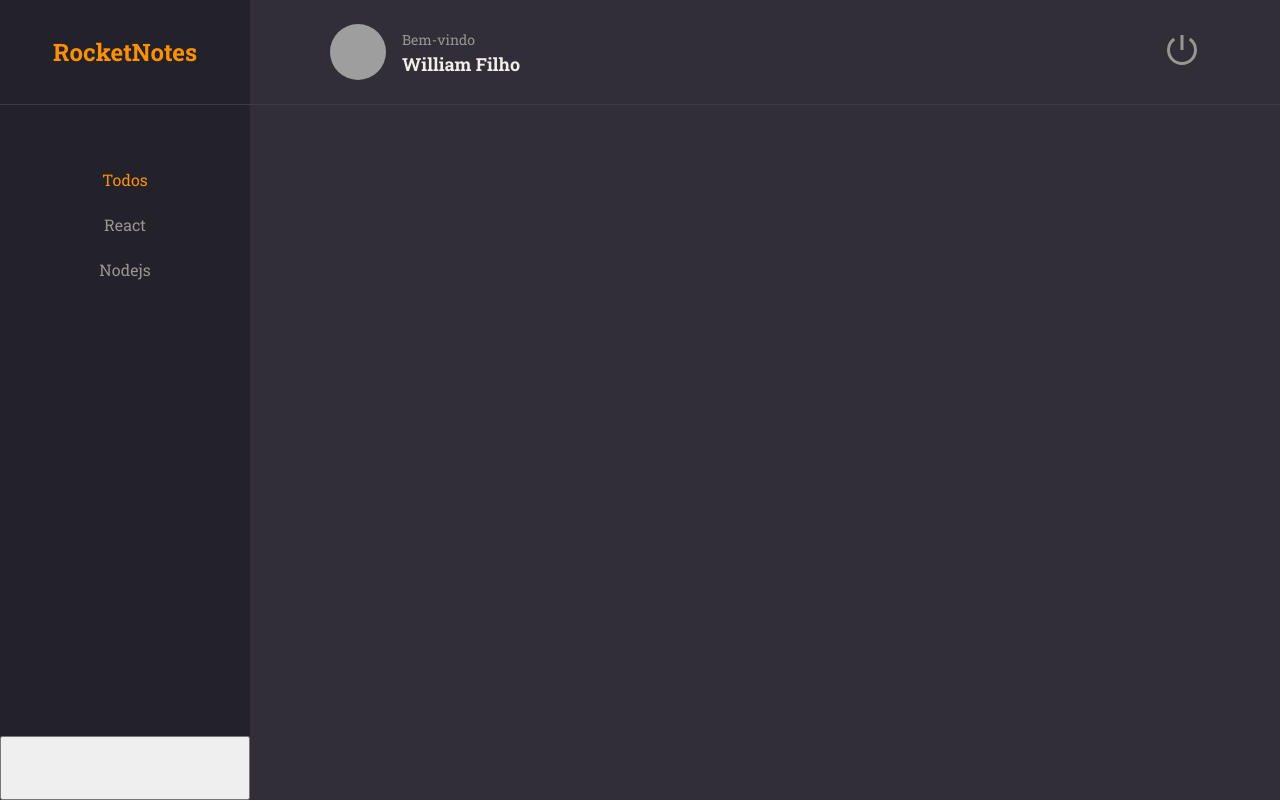
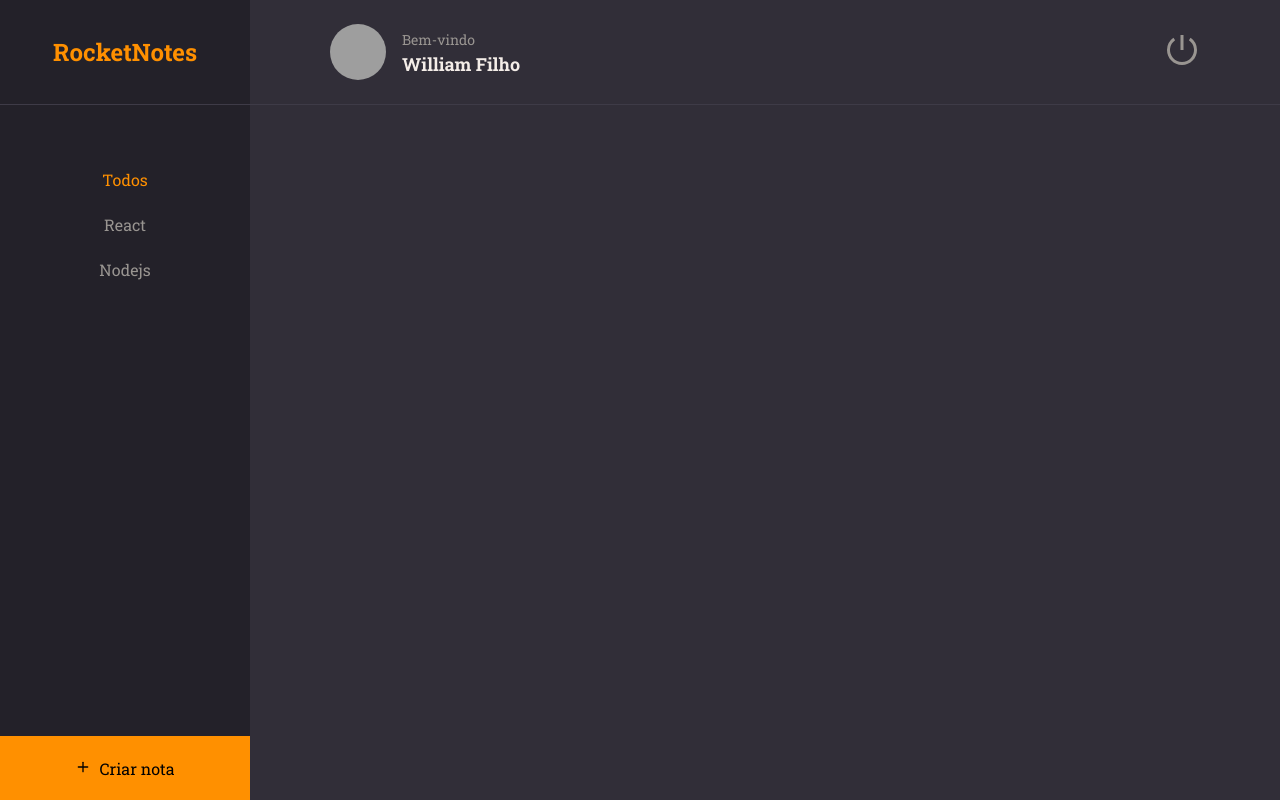
Before and after one commit to WilliamFilh0/RocketNotes_React, a React (Vite) app: page / in a window 1280 px wide. Built offline with nearby package versions, Linux system fonts and the light colour scheme; grey boxes are pictures that could not be loaded.

Commit message:
Botão criar nota

```diff
--- a/src/pages/Home/index.jsx
+++ b/src/pages/Home/index.jsx
@@ -1,3 +1,4 @@
+import { FiPlus } from 'react-icons/fi'
 import { Container, Brand, Menu, Search, Content, NewNote } from './styles';
 
 import { Header } from '../../components/Header';
@@ -28,6 +29,9 @@ export function Home() {
 
       <NewNote>
 
+        <FiPlus/>
+        Criar nota
+
       </NewNote>
 
 
--- a/src/pages/Home/styles.js
+++ b/src/pages/Home/styles.js
@@ -60,4 +60,14 @@ export const Content = styled.div`
 
 export const NewNote = styled.button`
   grid-area: newnote;
+
+  background-color:  ${({ theme }) => theme.COLORS.ORANGE};
+
+  border: none;
+  align-items: center;
+  justify-content: center;
+
+  svg {
+    margin-right: 8px;
+  }
 `;
```
